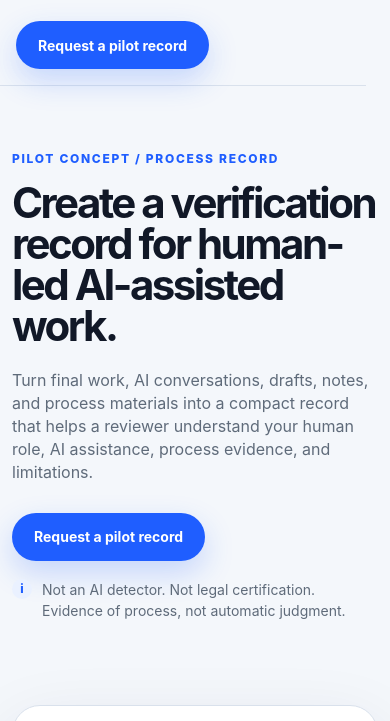
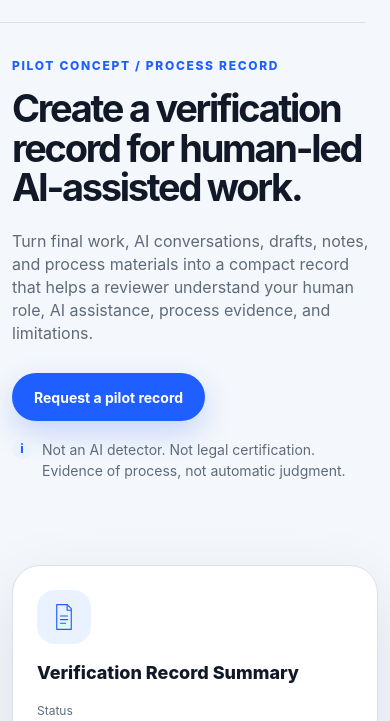
Before and after one commit to archkirs/asmade-site, a plain HTML site: page index.html in a window 390 px wide. Shown: the part 53-774 px from the top of the page. Drawn offline with Linux system fonts and the light colour scheme.

Commit message:
Improve mobile header

```diff
--- a/style.css
+++ b/style.css
@@ -623,4 +623,22 @@ h3 {
     border-right: 0;
     border-bottom: 1px solid var(--line);
   }
+  @media (max-width: 640px) {
+  .top-button {
+    display: none;
+  }
+
+  .hero-stage {
+    margin-top: 24px;
+  }
+
+  .hero-copy {
+    padding-top: 10px;
+  }
+
+  h1 {
+    font-size: 38px;
+    line-height: 1.04;
+  }
 }
+}
```
